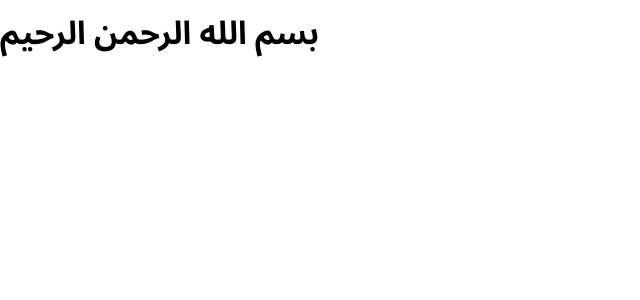
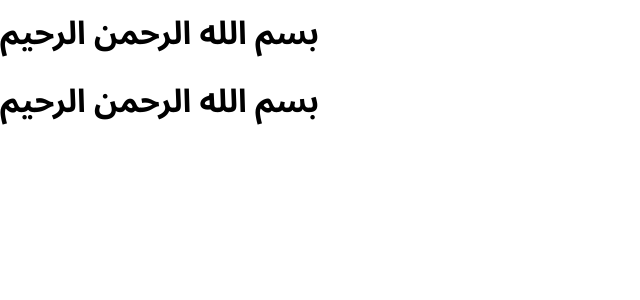
Before and after one commit to boroji/quran-hadi, a Next.js app: page / in a window 1280 px wide. Shown: the top 300 px of the page, without its empty margins (0-640 px from the left). Built offline with nearby package versions, Linux system fonts and the light colour scheme.

Commit message:
branch 2

```diff
--- a/pages/index.js
+++ b/pages/index.js
@@ -2,6 +2,7 @@ export default function Home() {
 	return (
 		<>
 			<h1>بسم الله الرحمن الرحیم</h1>
+			<h1>بسم الله الرحمن الرحیم</h1>
 		</>
 	)
 }
```
